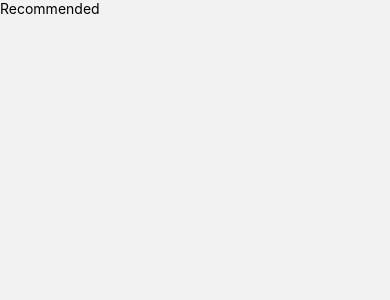
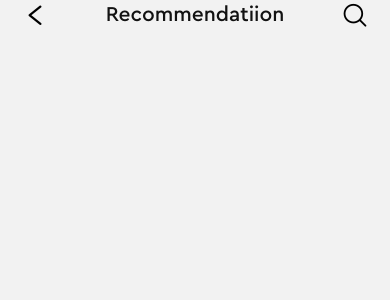
Before and after one commit to lDereQl/SEProject2_0, a React Native app: screen /Recommended in a window 390 px wide. Shown: the top 300 px of the page. Built offline with nearby package versions, Linux system fonts and the light colour scheme.

Commit message:
TRP-3 making a Reusable Heading

```diff
--- /dev/null
+++ b/components/Reusable/AppBar.jsx
@@ -0,0 +1,63 @@
+import { StyleSheet, TouchableOpacity, View } from 'react-native'
+import React from 'react'
+import reusable from './reusable.style'
+import { AntDesign } from '@expo/vector-icons'
+import { COLORS, TEXT } from '../../constants/theme'
+import ReusableText from './ReusableText'
+
+const AppBar = ({color, color1, title}) => {
+  return (
+    <View style={styles.overlay}>
+      <View style={reusable.rowWithSpace('space-between')}>
+        <TouchableOpacity style={styles.box(color)}>
+            <AntDesign
+                name='left'
+                size={26}
+            />
+        </TouchableOpacity>
+
+        <ReusableText
+            text={title}
+            family={"medium"}
+            size={TEXT.large}
+            color={COLORS.black}
+        />
+
+        <TouchableOpacity style={styles.box(color1)}>
+            <AntDesign
+                name='search1'
+                size={26}
+            />
+        </TouchableOpacity>
+      </View>
+    </View>
+  )
+}
+
+export default AppBar
+
+const styles = StyleSheet.create({
+    overlay:{
+        position: "absolute",
+        top: 0,
+        left: 0,
+        right: 0,
+        justifyContent: "center"
+    },
+    box: (color) => ({
+        backgroundColor: color,
+        width: 30,
+        height: 30,
+        borderRadius: 9,
+        alignItems: "center",
+        justifyContent: "center"
+    }),
+    box1: (color) => ({
+        backgroundColor: color1,
+        width: 30,
+        height: 30,
+        borderRadius: 9,
+        alignItems: "center",
+        justifyContent: "center"
+    })
+})
--- a/screens/details/Recommended.jsx
+++ b/screens/details/Recommended.jsx
@@ -1,11 +1,14 @@
-import { View, Text } from 'react-native'
+import { View, SafeAreaView } from 'react-native'
 import React from 'react'
+import AppBar from '../../components/Reusable/AppBar'
 
 const Recommended = () => {
   return (
-    <View>
-      <Text>Recommended</Text>
-    </View>
+    <SafeAreaView style={{marginHorizontal: 20}}>
+      <View style={{height: 0}}>
+        <AppBar title={'Recommendatiion'}/>
+      </View>
+    </SafeAreaView>
   )
 }
 
```
